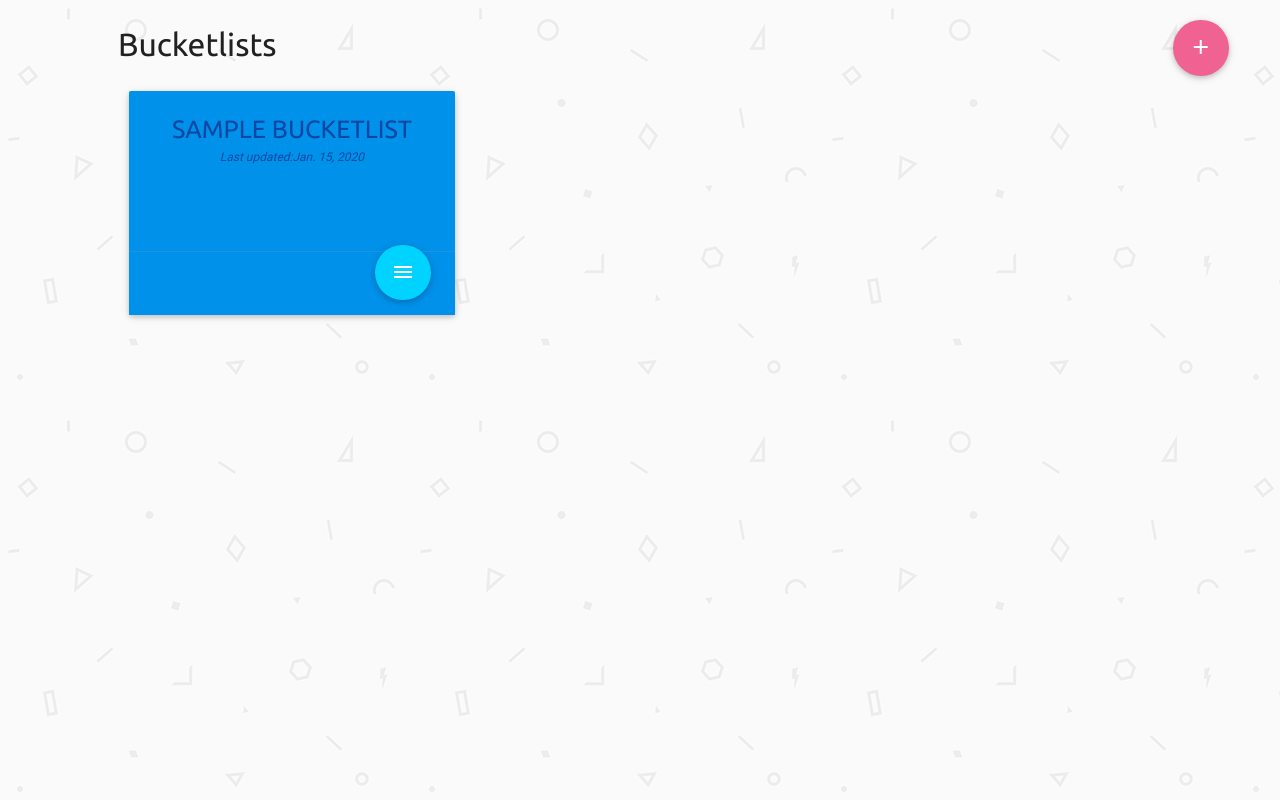
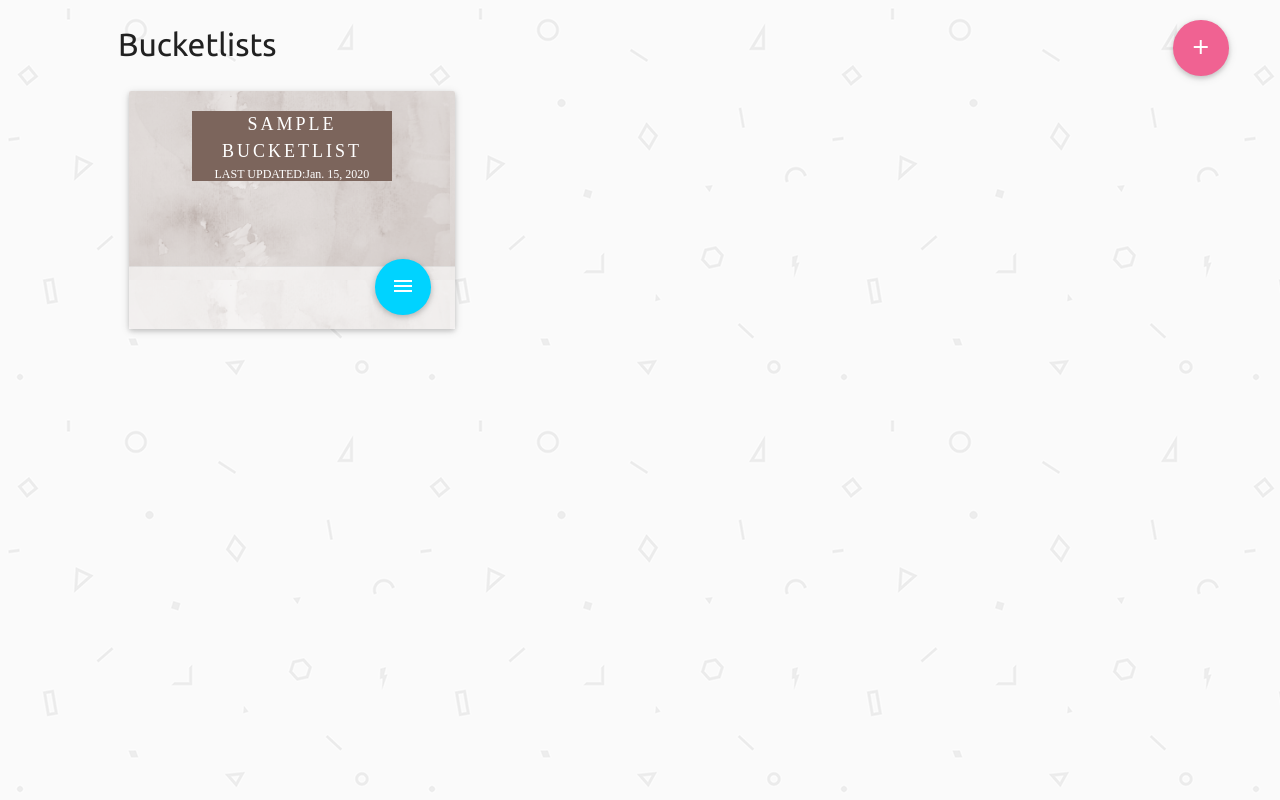
Before and after one commit to penny-wanjiru/Django_app, a Django app: page /bucketlists/ in a window 1280 px wide. Shown: the part 64-864 px from the top of the page. Run offline with Django 3.2, Linux system fonts and the light colour scheme; a user stored in the database is signed in; tables that the repository leaves empty hold one stand-in row (values such as "Sample post"); some libraries are stand-ins or nearby versions; some web fonts are replaced.

Commit message:
Update styling

```diff
--- a/bucketlist/app/templates/bucketlists.html
+++ b/bucketlist/app/templates/bucketlists.html
@@ -23,9 +23,12 @@
                         <div class="card" id="yaya">
                             <div class="card-content center-align">
                                 <div class="card-title truncate"></div>
-                                <a href="{% url 'bucketlist_items' pk=bucketlist.pk %}" <i class="blue-text text-darken-4 font-family:Ubuntu;" id="bucket-name">{{ bucketlist.name|upper }}</i>
-                                </a>
-                                <em><p class="blue-text text-darken-4 " id="date"> Last updated:{{ bucketlist.date_updated}}</p></em>
+															<div class="back-rectangle">
+																<a href="{% url 'bucketlist_items' pk=bucketlist.pk %}" <i class="blue-text text-darken-4 font-family:Ubuntu;" id="bucket-name">{{ bucketlist.name|upper }}</i>
+																</a>
+																<p class="blue-text text-darken-4 " id="date"> LAST UPDATED:{{ bucketlist.date_updated}}</p>
+															</div>
+
                                 <br>
                                 <div class="row">
                                     <div class="col m2 hide-on-small-only">&nbsp;</div>
--- a/bucketlist/static/my-css/bucketlist.css
+++ b/bucketlist/static/my-css/bucketlist.css
@@ -24,7 +24,7 @@ body {
 }
 
 #yaya {
-  background: #0091ea;
+  background-image: url('/static/img/marble.png');
 }
 
 #div-bcgrnd {
@@ -74,12 +74,29 @@ body {
 }
 
 #bucket-name {
-  font-size: 25px;
-  font-family: Ubuntu;
+	font-family: "Karla-Regular";
+	src: url(..static/fonts/Karla-Regular.ttf) format("truetype");
+	font-size: 18px;
+	color: #FFFFFF;
+	letter-spacing: 3px;
+	font-weight:lighter;
+}
+
+.back-rectangle{
+	background-color: #7c655c;
+	height: 70px;
+  width: 200px;
+	margin:auto;
 }
 
 #date {
+	font-family: "Karla-Regular";
+	src: url(..static/fonts/Karla-Regular.ttf) format("truetype");
   font-size: 12px;
+}
+
+.blue-text.text-darken-4 {
+  color: #FFFFFF !important;
 }
 
 .fixed-action-btn {
```
Also changed, not shown: bucketlist/static/fonts/Karla-Regular.ttf (added), bucketlist/static/img/marble.png (added), 1 other file.
